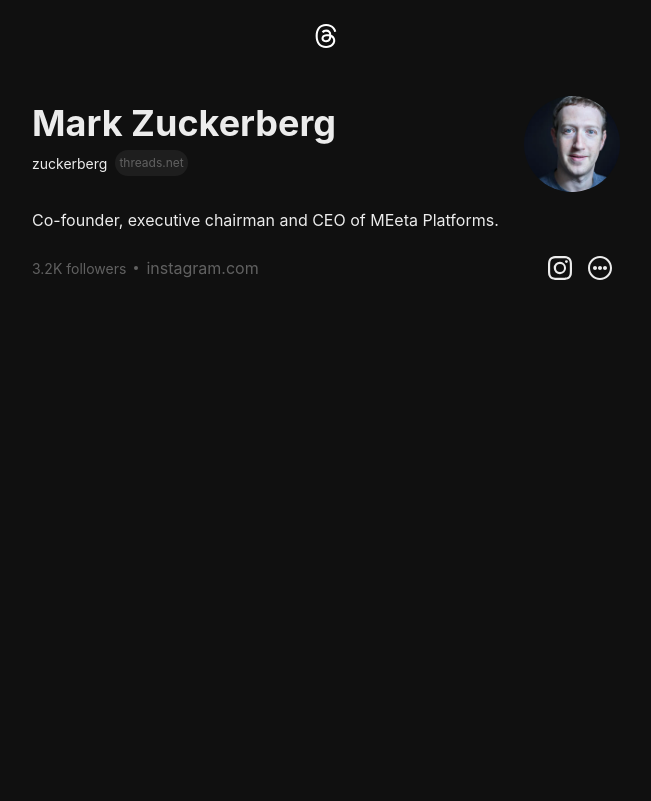
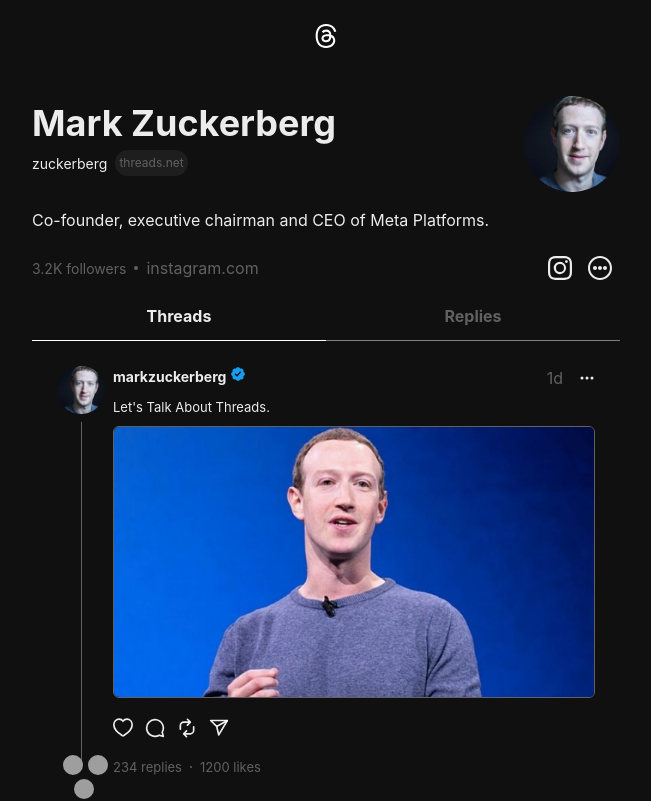
Before and after one commit to TheMikeKaisen/Threads_Clone, a React (Vite) app in the folder frontend/: page /1 in a window 1280 px wide. Shown: the top 801 px of the page, without its empty margins (314-965 px from the left). Built offline with nearby package versions, Linux system fonts and the light colour scheme; grey boxes are pictures that could not be loaded.

Commit message:
create user page

```diff
--- a/frontend/src/App.jsx
+++ b/frontend/src/App.jsx
@@ -14,6 +14,7 @@
       <Routes>
         <Route path="/:username" element={<UserPage />}/>
         <Route path="/:username/post/:pid" element={<PostPage />}/>
+        <Route path="/postpage/page" element={<PostPage />} />
       </Routes>
   </Container>
 
--- /dev/null
+++ b/frontend/src/components/Actions.jsx
@@ -0,0 +1,96 @@
+import { Flex } from '@chakra-ui/react'
+import React from 'react'
+
+const Actions = ({liked, setLiked}) => {
+  return (
+    <Flex gap={3} my={2} onClick={(e) => e.preventDefault()}>
+				<svg
+					aria-label='Like'
+					color={liked ? "rgb(237, 73, 86)" : ""}
+					fill={liked ? "rgb(237, 73, 86)" : "transparent"}
+					height='19'
+					role='img'
+					viewBox='0 0 24 22'
+					width='20'
+					onClick={()=> {setLiked(!liked)}}
+				>
+					<path
+						d='M1 7.66c0 4.575 3.899 9.086 9.987 12.934.338.203.74.406 1.013.406.283 0 .686-.203 1.013-.406C19.1 16.746 23 12.234 23 7.66 23 3.736 20.245 1 16.672 1 14.603 1 12.98 1.94 12 3.352 11.042 1.952 9.408 1 7.328 1 3.766 1 1 3.736 1 7.66Z'
+						stroke='currentColor'
+						strokeWidth='2'
+					></path>
+				</svg>
+
+        {/* Comment */}
+				<svg
+					aria-label='Comment'
+					color=''
+					fill=''
+					height='20'
+					role='img'
+					viewBox='0 0 24 24'
+					width='20'
+
+				>
+					<title>Comment</title>
+					<path
+						d='M20.656 17.008a9.993 9.993 0 1 0-3.59 3.615L22 22Z'
+						fill='none'
+						stroke='currentColor'
+						strokeLinejoin='round'
+						strokeWidth='2'
+					></path>
+				</svg>
+
+
+        {/* repost */}
+        <svg
+			aria-label='Repost'
+			color='currentColor'
+			fill='currentColor'
+			height='20'
+			role='img'
+			viewBox='0 0 24 24'
+			width='20'
+		>
+			<title>Repost</title>
+			<path
+				fill=''
+				d='M19.998 9.497a1 1 0 0 0-1 1v4.228a3.274 3.274 0 0 1-3.27 3.27h-5.313l1.791-1.787a1 1 0 0 0-1.412-1.416L7.29 18.287a1.004 1.004 0 0 0-.294.707v.001c0 .023.012.042.013.065a.923.923 0 0 0 .281.643l3.502 3.504a1 1 0 0 0 1.414-1.414l-1.797-1.798h5.318a5.276 5.276 0 0 0 5.27-5.27v-4.228a1 1 0 0 0-1-1Zm-6.41-3.496-1.795 1.795a1 1 0 1 0 1.414 1.414l3.5-3.5a1.003 1.003 0 0 0 0-1.417l-3.5-3.5a1 1 0 0 0-1.414 1.414l1.794 1.794H8.27A5.277 5.277 0 0 0 3 9.271V13.5a1 1 0 0 0 2 0V9.271a3.275 3.275 0 0 1 3.271-3.27Z'
+			></path>
+		    </svg>
+
+        {/* share */}
+        <svg
+			aria-label='Share'
+			color=''
+			fill='rgb(243, 245, 247)'
+			height='20'
+			role='img'
+			viewBox='0 0 24 24'
+			width='20'
+		>
+			<title>Share</title>
+			<line
+				fill='none'
+				stroke='currentColor'
+				strokeLinejoin='round'
+				strokeWidth='2'
+				x1='22'
+				x2='9.218'
+				y1='3'
+				y2='10.083'
+			></line>
+			<polygon
+				fill='none'
+				points='11.698 20.334 22 3.001 2 3.001 9.218 10.084 11.698 20.334'
+				stroke='currentColor'
+				strokeLinejoin='round'
+				strokeWidth='2'
+			></polygon>
+		    </svg>
+        </Flex>
+  )
+}
+
+export default Actions
--- a/frontend/src/components/UserHeader.jsx
+++ b/frontend/src/components/UserHeader.jsx
@@ -38,11 +38,16 @@
                 <Avatar
                     name = "Mark Zuckerberg"
                     src = '/zuck-avatar.png'
-                    size={"xl"}
+                    size={
+                        {
+                            base: 'md',
+                            md: 'xl',
+                        }
+                    }
                 />
             </Box>
         </Flex>
-        <Text>Co-founder, executive chairman and CEO of MEeta Platforms.</Text>
+        <Text>Co-founder, executive chairman and CEO of Meta Platforms.</Text>
 
         <Flex justifyContent={'space-between'} w={'full'}>
             <Flex gap={'2'} alignItems={'center'}>
@@ -71,6 +76,20 @@
                 </Box>
             </Flex>
         </Flex>
+
+        <Flex w={'full'}>
+            <Flex flex={1} borderBottom={'1.5px solid white'} justifyContent={'center'} pb={'3'}
+                cursor={'pointer'}>
+                <Text fontWeight={'bold'}>Threads</Text>
+            </Flex>
+            <Flex flex={1} borderBottom={'1.5px solid gray'} justifyContent={'center'} pb={'3'}
+                cursor={'pointer'} color={'gray.light'}>
+                    <Text fontWeight={'bold'}>
+                        Replies
+                    </Text>
+                </Flex>
+
+        </Flex>
     </VStack>
   )
 }
--- /dev/null
+++ b/frontend/src/components/UserPost.jsx
@@ -0,0 +1,105 @@
+import { Avatar, Box, Flex, Image, Text } from '@chakra-ui/react'
+import React, { useState } from 'react'
+import { BsThreeDots } from 'react-icons/bs'
+import Actions from './Actions'
+import { Link } from 'react-router-dom'
+
+const UserPost = ({likes, replies, postImg, postTitle}) => {
+
+
+
+    const [liked, setLiked] = useState(false)
+  return (
+    <Link to='/mark/post/1'>
+
+
+    <Flex padding={'25px'}>
+        <Flex flexDirection={'column'} alignItems={'center'}>
+            {/* left */}
+            <Avatar
+                size={'md'}
+                name='Mark Zuckerberg'
+                src='./zuck-avatar.png'
+            />
+            <Box w={'1px'} h={'full'} bg={'gray.light'} my={2}></Box>
+            <Box position={'relative'} w={'full'}>
+                <Avatar
+                    name='avatar1'
+                    src='https://bit.ly/sage-adebayo'
+                    size={'xs'}
+                    position={'absolute'}
+                    top={'0px'}
+                    left={'15px'}
+                    padding={'2px'}
+                />
+                <Avatar
+                    name='avatar1'
+                    src='https://bit.ly/dan-abramov'
+                    size={'xs'}
+                    position={'absolute'}
+                    bottom={'0px'}
+                    right={'-5px'}
+                    padding={'2px'}
+                />
+                <Avatar
+                    name='avatar1'
+                    src='https://bit.ly/ryan-florence'
+                    size={'xs'}
+                    position={'absolute'}
+                    bottom={'0px'}
+                    left={'4px'}
+                    padding={'2px'}
+                />
+            </Box>
+        </Flex>
+        <Flex flex={1} flexDirection={'column'} ml={'8px'} gap={2}>
+            {/* Right part */}
+            <Flex justifyContent={"space-between"} w={'full'}>
+                <Flex>
+                    {/* heading */}
+                    <Text fontWeight={'bold'} fontSize={'sm'}>markzuckerberg</Text>
+                    <Image
+                        src='./verified.png'
+                        w={4} h={4}
+                        ml={1}
+                    />
+                </Flex>
+                <Flex gap={4} alignItems={'center'} >
+                    <Text fontStyle={'sm'} color={'gray.light'}>
+                        1d
+                    </Text>
+                    <BsThreeDots />
+                </Flex>
+            </Flex>
+            <Text fontSize={'small'}>
+               {postTitle}
+            </Text>
+            <Box borderRadius={6} overflow={'hidden'} border={'1px solid'} borderColor={'gray.light'}>
+                {/* image */}
+                { postImg && <Image
+                    src={postImg} w={'full'}
+                />}
+            </Box>
+            <Flex gap={3} my={1}>
+                <Actions liked={liked} setLiked={setLiked}/>
+            </Flex>
+
+            <Flex gap={2} alignItems={'center'}>
+                <Text color={'gray.light'} fontSize={'small'}>
+                    {replies} replies
+                </Text>
+                <Box w={0.5} h={0.5} borderRadius={'full'} bg={'gray.light'}> </Box>
+                    <Text color={'gray.light'} fontSize={'small'}>
+                         {likes} likes
+                    </Text>
+
+            </Flex>
+
+        </Flex>
+    </Flex>
+
+    </Link>
+  )
+}
+
+export default UserPost
--- a/frontend/src/pages/UserPage.jsx
+++ b/frontend/src/pages/UserPage.jsx
@@ -1,10 +1,15 @@
 import React from 'react'
 import UserHeader from '../components/UserHeader'
+import UserPost from '../components/UserPost'
 
 const UserPage = () => {
   return (
     <>
       <UserHeader />
+      <UserPost likes={1200} replies={234} postImg={"/post1.png"} postTitle="Let's Talk About Threads."/>
+      <UserPost likes={45} replies={5} postImg={"/post2.png"} postTitle="Fuhhck of mate"/>
+      <UserPost likes={123} replies={56} postImg  ={"/post3.png"} postTitle="I love this guy"/>
+      <UserPost likes={678} replies={7} postTitle="hello world!"/>
     </>
   )
 }
```
